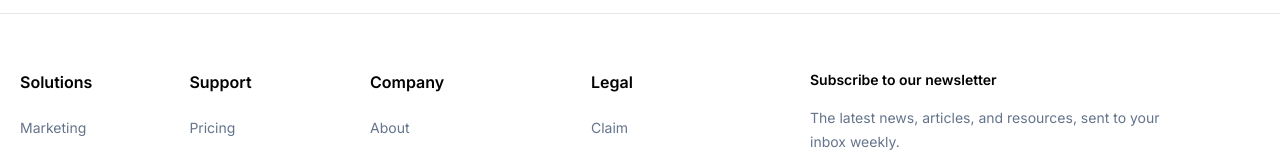
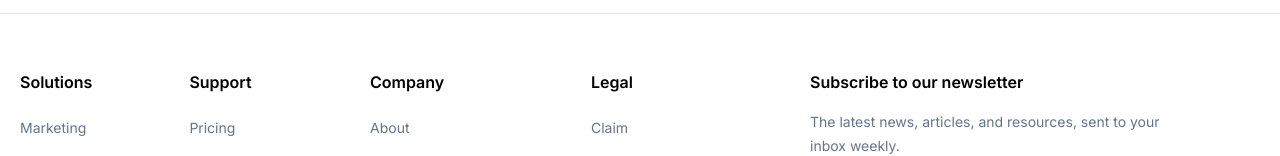
Before and after one commit to Alisherov-044/headwind-forever, a Next.js app: page / in a window 1280 px wide. Shown: the part 5621-5777 px from the top of the page. Built offline with nearby package versions, Linux system fonts and the light colour scheme.

Commit message:
fix: change subscription title text size

```diff
--- a/src/components/layout/footer.tsx
+++ b/src/components/layout/footer.tsx
@@ -64,7 +64,7 @@ export function Footer() {
                         ))}
                     </div>
                     <div className="flex flex-col gap-y-4 xl:w-[450px]">
-                        <h2 className="text-sm font-semibold">
+                        <h2 className="font-semibold">
                             Subscribe to our newsletter
                         </h2>
                         <p className="text-sm leading-6 text-slate-500 max-w-[360px]">
```
